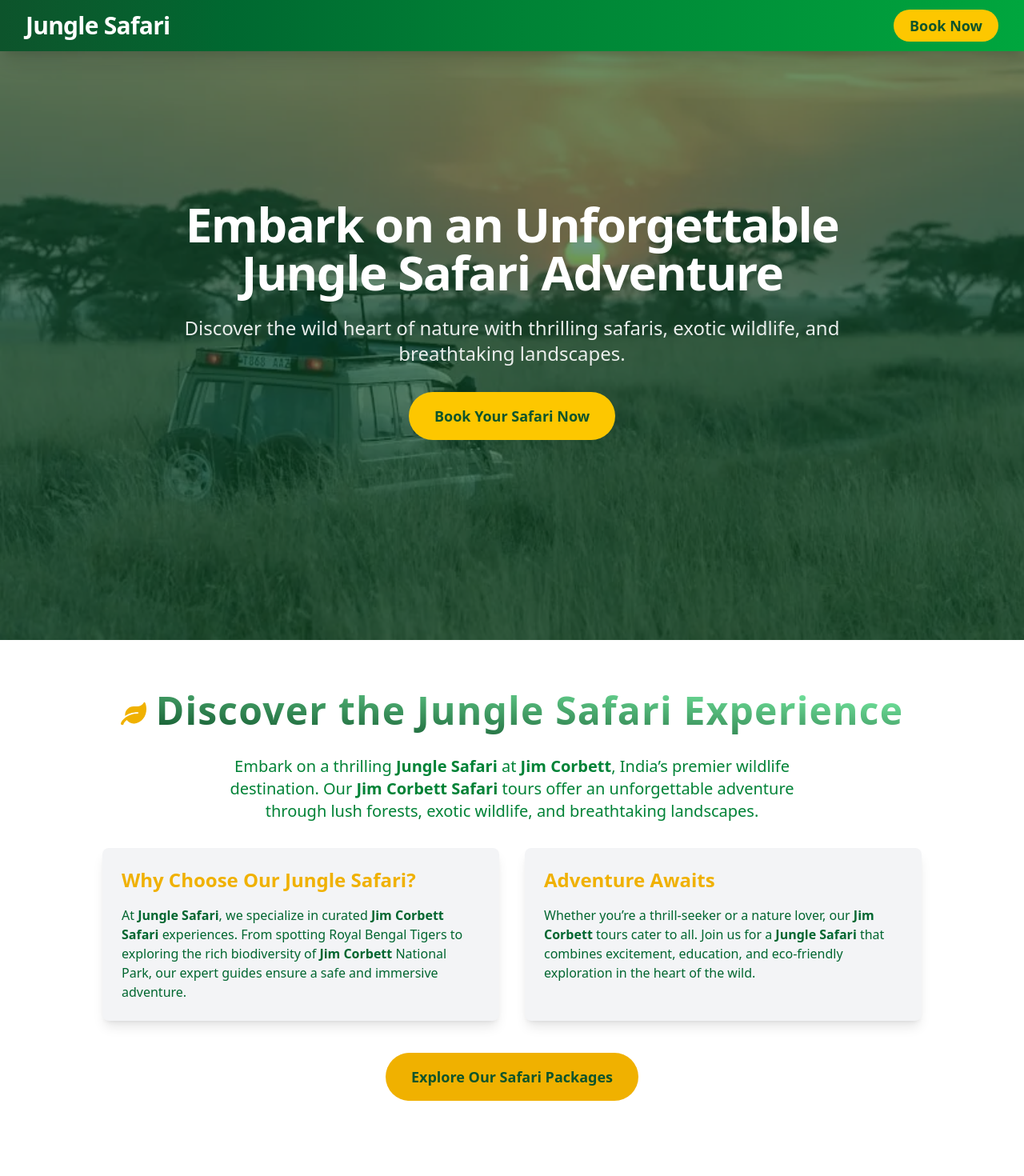
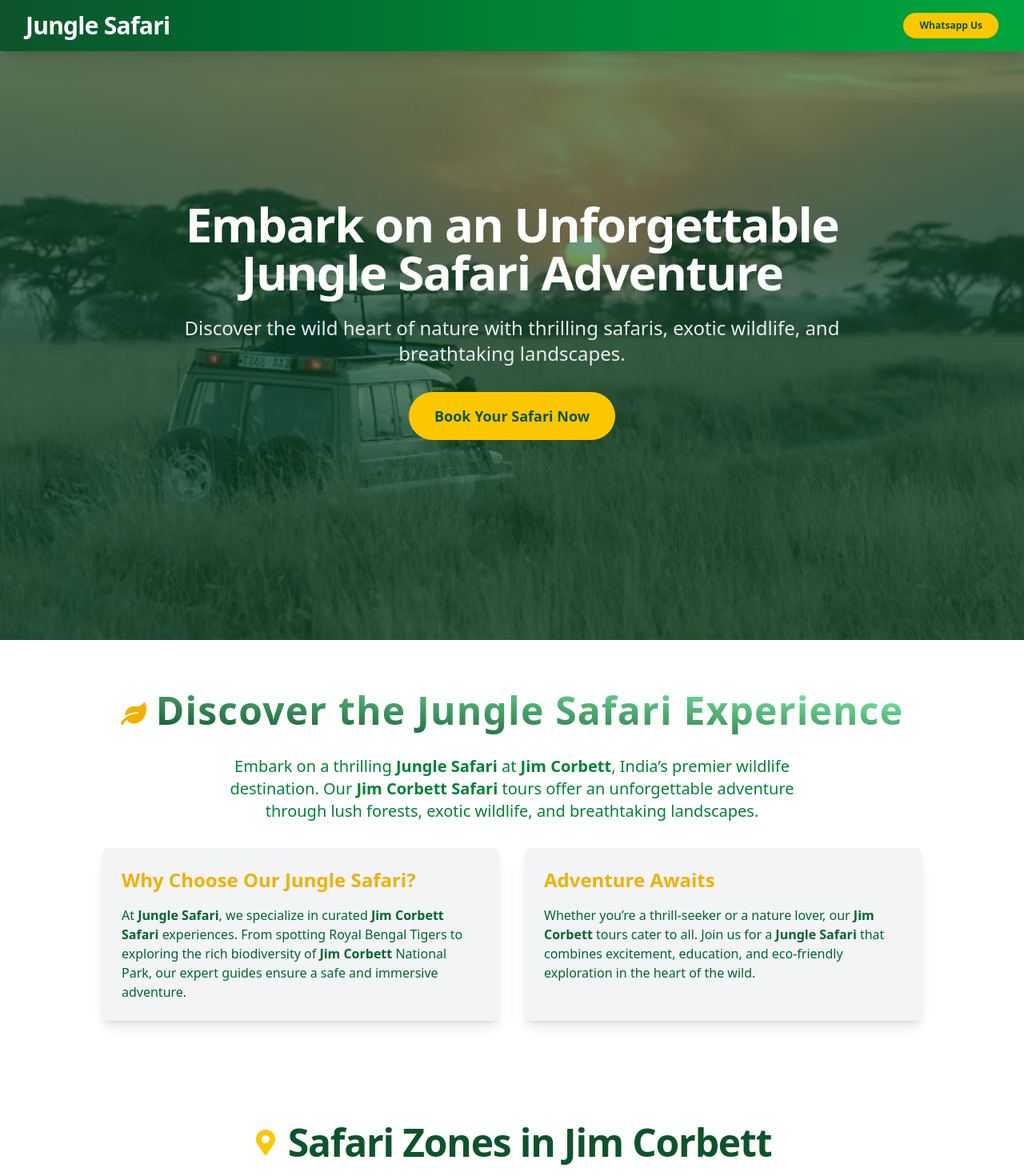
Before and after one commit to FEBTECHITSOLUTIONS/Jungle-Safari, a Next.js app: page / in a window 1280 px wide. Shown: the top 1470 px of the page at 80% size. Built offline with nearby package versions, Linux system fonts and the light colour scheme.

Commit message:
Some minor changes has been done

```diff
--- a/components/AboutSection.js
+++ b/components/AboutSection.js
@@ -52,14 +52,14 @@ const AboutSection = () => {
         </div>
 
         {/* Call to Action */}
-        <div className="mt-10">
+        {/* <div className="mt-10">
           <Link
-            href="/packages"
+            href="https://api.whatsapp.com/send?phone=+919759107189%E2%80%AC&text=Hello%20Jungle%20Safari%20Team,%20I%20need%20your%20service"
             className="inline-block bg-yellow-500 text-green-900 px-8 py-4 rounded-full font-semibold text-lg hover:bg-yellow-500 hover:shadow-xl transition-all duration-300"
           >
-            Explore Our Safari Packages
+           Contact US
           </Link>
-        </div>
+        </div> */}
       </div>
     </section>
   );
--- a/components/Footer.js
+++ b/components/Footer.js
@@ -33,20 +33,20 @@ const Footer = () => {
   return (
     <footer className="bg-green-900 text-white py-12">
       <div className="max-w-7xl mx-auto px-4 sm:px-6 lg:px-8">
-        <div className="grid grid-cols-1 md:grid-cols-3 gap-8">
+        <div className="flex justify-between items-center">
           {/* Brand Info */}
           <div>
             <h3 className="text-2xl font-extrabold tracking-tight mb-4">
               Jungle Safari
             </h3>
-            <p className="text-green-100 text-sm leading-relaxed">
+            <p className="text-green-100 text-sm leading-relaxed max-w-80">
               Experience the thrill of the wild with our guided jungle safaris.
               Explore exotic wildlife, lush forests, and unforgettable adventures.
             </p>
           </div>
 
           {/* Quick Links */}
-          <div>
+          {/* <div>
             <h4 className="text-lg font-semibold mb-4">Quick Links</h4>
             <ul className="space-y-2">
               {navItems.map((item) => (
@@ -60,7 +60,7 @@ const Footer = () => {
                 </li>
               ))}
             </ul>
-          </div>
+          </div> */}
 
           {/* Contact Info */}
           <div>
--- a/components/Hero.js
+++ b/components/Hero.js
@@ -26,7 +26,7 @@ const Hero = () => {
           Discover the wild heart of nature with thrilling safaris, exotic wildlife, and breathtaking landscapes.
         </p>
         <Link
-          href="/book"
+          href="https://api.whatsapp.com/send?phone=+919759107189%E2%80%AC&text=Hello%20Jungle%20Safari%20Team,%20I%20need%20your%20service"
           className="inline-block bg-yellow-400 text-green-900 px-8 py-4 rounded-full font-semibold text-lg hover:bg-yellow-500 hover:shadow-xl transition-all duration-300 animate-fade-in-up delay-200"
         >
           Book Your Safari Now
--- a/components/Navbar.js
+++ b/components/Navbar.js
@@ -48,15 +48,15 @@ const Navbar = () => {
           </div> */}
 
           {/* Book Now Button (Desktop) */}
-          <div className="hidden md:block">
-            <Link target="_blank"
-              href="https://api.whatsapp.com/send?phone=+919759107189%E2%80%AC&text=Hello%20Jungle%20Safari%20Team,%20I%20need%20your%20service"
-              className="bg-yellow-400 text-green-900 px-5 py-2 rounded-full font-semibold text-lg hover:bg-yellow-500 hover:shadow-lg transition-all duration-300"
-            >
-              Book Now
-            </Link>
-          </div>
 
+
+          <Link
+            href="https://api.whatsapp.com/send?phone=+919759107189%E2%80%AC&text=Hello%20Jungle%20Safari%20Team,%20I%20need%20your%20service"
+            onClick={toggleMenu}
+            className="block text-xs bg-yellow-400 text-green-900 px-5 py-2 rounded-full font-semibold  hover:bg-yellow-500 text-center transition-all duration-300"
+          >
+            Whatsapp Us
+          </Link>
           {/* Mobile Menu Button */}
           {/* <div className="md:hidden">
             <button
@@ -84,36 +84,6 @@ const Navbar = () => {
           </div> */}
         </div>
       </div>
-
-      {/* Mobile Menu */}
-      <div
-        className={`${
-          isOpen ? "block" : "hidden"
-        } md:hidden transition-all duration-300`}
-      >
-        <ul className="bg-green-800 px-4 pt-4 pb-6 space-y-4">
-          {/* {navitems.map((item, index) => (
-            <li key={index}>
-              <Link
-                href={item.links}
-                onClick={toggleMenu}
-                className="block text-white text-lg font-medium hover:text-yellow-300 transition-colors duration-300"
-              >
-                {item.name}
-              </Link>
-            </li>
-          ))} */}
-          <li>
-            <Link
-              href="https://api.whatsapp.com/send?phone=+919759107189%E2%80%AC&text=Hello%20Jungle%20Safari%20Team,%20I%20need%20your%20service"
-              onClick={toggleMenu}
-              className="block bg-yellow-400 text-green-900 px-5 py-2 rounded-full font-semibold text-lg hover:bg-yellow-500 text-center transition-all duration-300"
-            >
-              Whatsapp Us
-            </Link>
-          </li>
-        </ul>
-      </div>
     </nav>
   );
 };
--- a/components/SafariServed.js
+++ b/components/SafariServed.js
@@ -100,7 +100,7 @@ const SafariServed = () => {
         </div>
 
         {/* Call to Action */}
-        <div className="mt-12 text-center animate-fade-in delay-200">
+        {/* <div className="mt-12 text-center animate-fade-in delay-200">
           <Link
             target="_blank"
             href="https://api.whatsapp.com/send?phone=+919759107189&text=Hello%20Jungle%20Safari%20Team,%20I%20need%20your%20service"
@@ -110,7 +110,7 @@ const SafariServed = () => {
           >
             Whatsapp Us
           </Link>
-        </div>
+        </div> */}
       </div>
     </section>
   );
```
